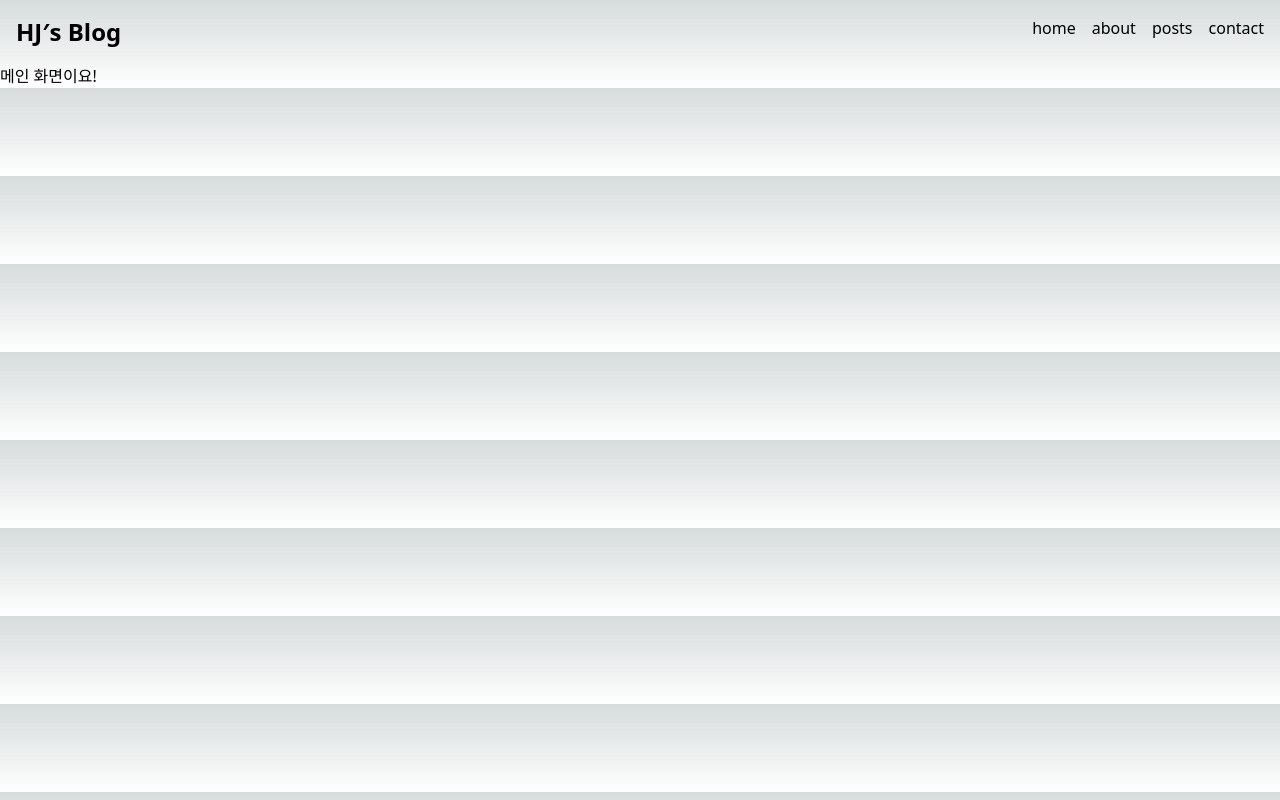
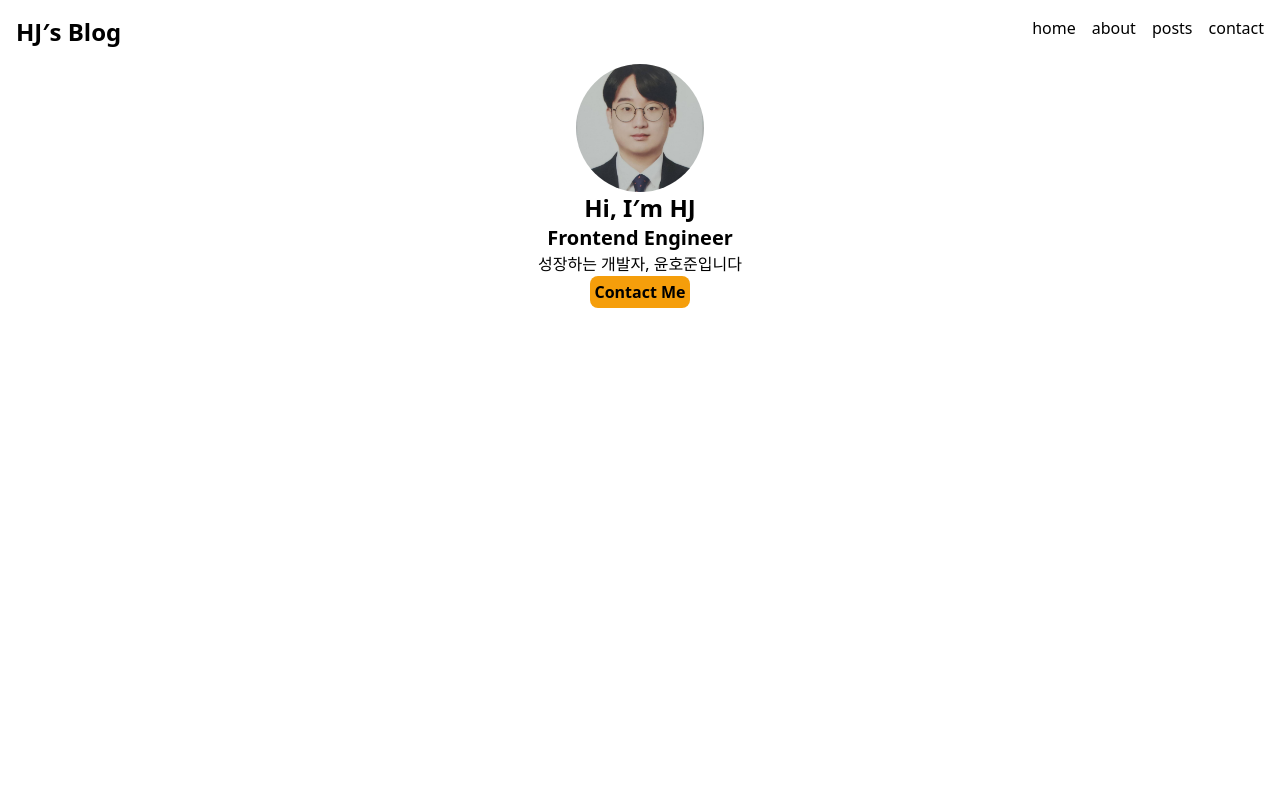
Before and after one commit to yhj12345/my_blog, a Next.js app: page / in a window 1280 px wide. Built offline with nearby package versions, Linux system fonts and the light colour scheme.

Commit message:
[FE] add: Profile 컴포넌트 추가

```diff
--- a/src/app/globals.css
+++ b/src/app/globals.css
@@ -2,7 +2,7 @@
 @tailwind components;
 @tailwind utilities;
 
-:root {
+/* :root {
   --foreground-rgb: 0, 0, 0;
   --background-start-rgb: 214, 219, 220;
   --background-end-rgb: 255, 255, 255;
@@ -14,7 +14,7 @@
     --background-start-rgb: 0, 0, 0;
     --background-end-rgb: 0, 0, 0;
   }
-}
+} */
 
 body {
   color: rgb(var(--foreground-rgb));
--- a/src/app/page.tsx
+++ b/src/app/page.tsx
@@ -1,7 +1,9 @@
+import Profile from "@/components/Profile";
+
 export default function Home() {
   return (
-    <div>
-      <div>메인 화면이요!</div>
-    </div>
+    <section className="w-full">
+      <Profile />
+    </section>
   );
 }
--- /dev/null
+++ b/src/components/Profile.tsx
@@ -0,0 +1,28 @@
+"use client";
+import Image from "next/image";
+import profileImage from "../../public/images/profile.jpg";
+import { useRouter } from "next/navigation";
+
+const Profile = () => {
+  const router = useRouter();
+  return (
+    <div className="max-w-screen-xl mx-auto flex flex-col items-center">
+      <Image
+        className="rounded-full w-32 h-32 object-cover"
+        src={profileImage}
+        alt="profileImage"
+      />
+      <h1 className="text-2xl font-bold">Hi, I&prime;m HJ</h1>
+      <h2 className="text-xl font-bold">Frontend Engineer</h2>
+      <p>성장하는 개발자, 윤호준입니다</p>
+      <button
+        className="rounded-lg bg-amber-500 p-1 font-bold"
+        onClick={() => router.push("/contact")}
+      >
+        Contact Me
+      </button>
+    </div>
+  );
+};
+
+export default Profile;
```
Also changed, not shown: public/images/profile.jpg (added).
